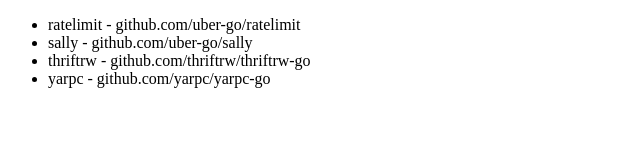
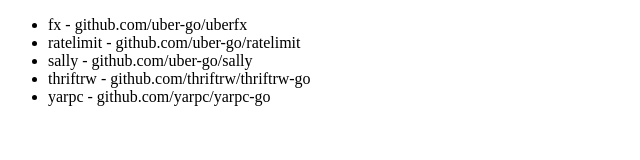
Before and after one commit to uber/go.uber.org, a plain HTML site: page docs/index.html in a window 1280 px wide. Shown: the whole page, without its empty margins (0-640 px from the left). Drawn offline with Linux system fonts and the light colour scheme.

Commit message:
add uberfx

```diff
--- a/docs/index.html
+++ b/docs/index.html
@@ -2,6 +2,8 @@
 <html>
 	<body>
 		<ul>
+
+				<li>fx - github.com/uber-go/uberfx</li>
 
 				<li>ratelimit - github.com/uber-go/ratelimit</li>
 
```
Also changed, not shown: 1 other file.
